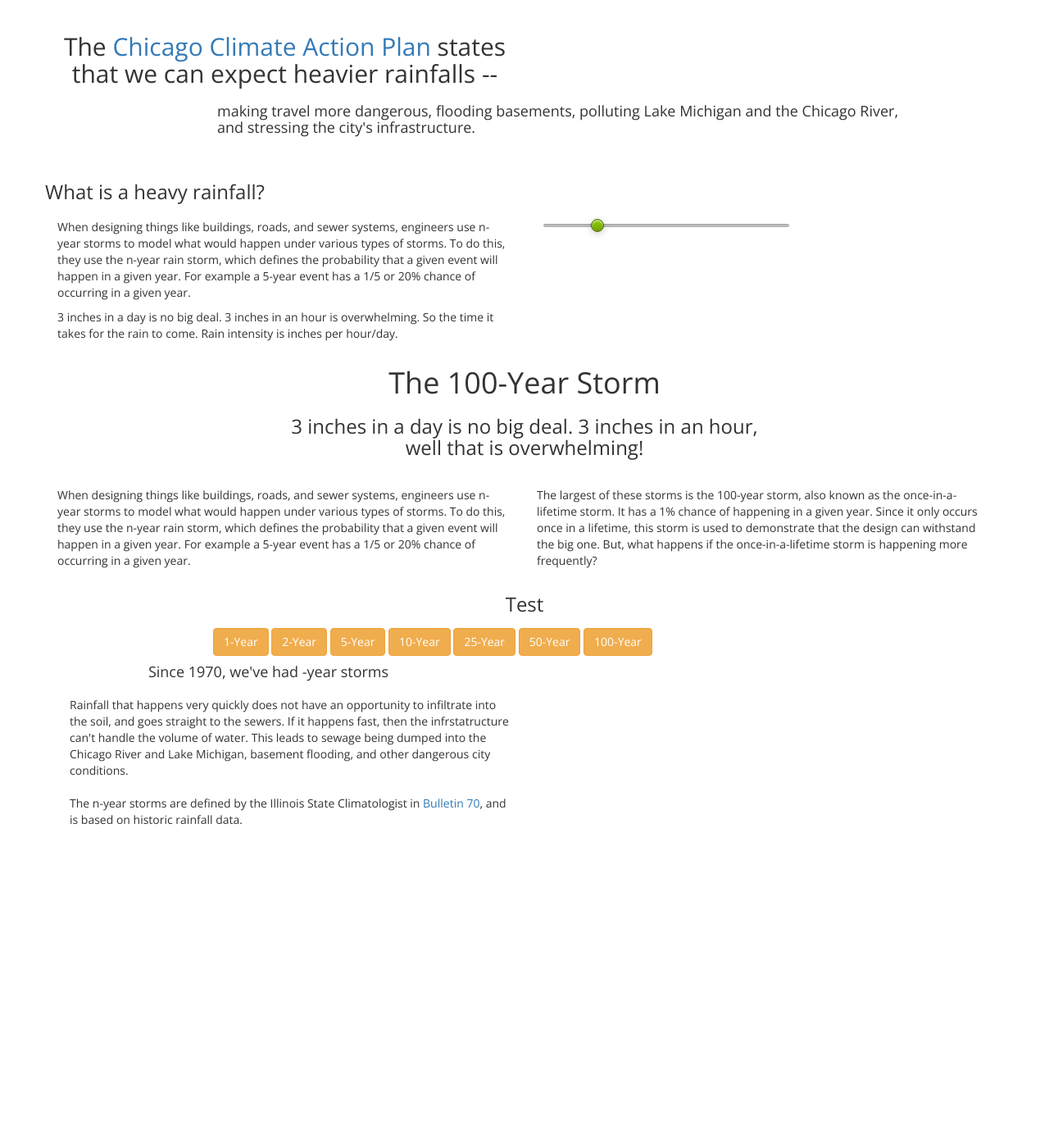
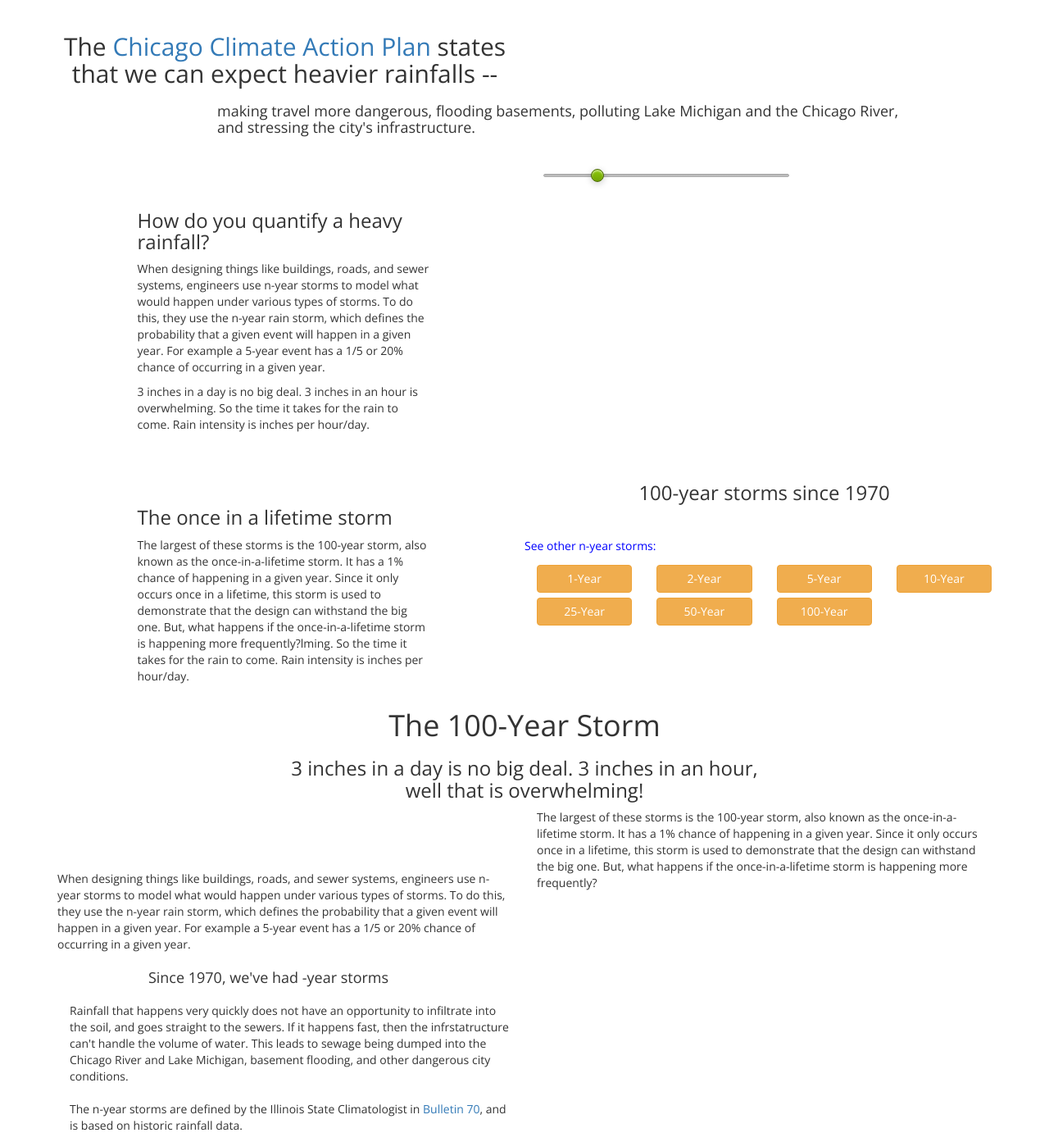
Before and after one commit to NORCatUofC/rainapp, a Django app: page /nyear in a window 1280 px wide. Shown: the part 50-1443 px from the top of the page at 82% size. Before the commit the page ends 1056 px from the top, so only its background shows below. Run offline with Django 3.2, Linux system fonts and the light colour scheme; data that the repository does not hold is empty; some libraries are stand-ins or nearby versions.

Commit message:
Modified nyear table to look better

```diff
--- a/events/static/js/nyearTable.js
+++ b/events/static/js/nyearTable.js
@@ -4,15 +4,36 @@
     drawNYearTable(100);
 }
 
-function drawNYearTable(n) {
+function drawNYearTable(n, drawFull) {
     $("#nyearTable").empty();
+    $("#placeForPaginationBtn").empty();
     var events = nyearTable[n];
-    var tableStr = ""
-    for (var i = 0; i < events.length; i++) {
+    var tableStr = "";
+    var numToShow = events.length;
+    const MAX_TO_SHOW = 7;
+    $("#nYearStormSelected").text(n);
+    if (events.length > MAX_TO_SHOW) {
+        if (drawFull) {
+            var r = $('<button type="button" style="text-align:center" class="btn btn-primary" onclick="drawTableAndMoveUp(' + n + ', false)">See Less</button>');
+            $("#placeForPaginationBtn").append(r);
+        }
+        else {
+            numToShow = MAX_TO_SHOW;
+            var r = $('<button type="button" style="text-align:center" class="btn btn-primary" onclick="drawNYearTable(' + n + ', true)">See More</button>');
+            $("#placeForPaginationBtn").append(r);
+        }
+    }
+    for (var i = 0; i < numToShow; i++) {
         var event = events[i];
         tableStr += "<tr><td>" + event.date_formatted + "</td>" +
-                "<td>" + event.inches + " inches in " + event.duration_formatted + "</td>" +
-                "<td><a href='" + event.event_url + "' class='btn btn-primary btn-xs'>See it</a></td></tr>"
+            "<td>" + event.inches + " inches in " + event.duration_formatted + "</td>" +
+            "<td><a href='" + event.event_url + "' class='btn btn-primary btn-xs'>See it</a></td></tr>"
     }
     $('#nyearTable').append(tableStr);
+
 }
+
+function drawTableAndMoveUp(n, drawFull) {
+    drawNYearTable(n, drawFull);
+    $("body, html").scrollTop($("#nYearStormSelected").offset().top);
+}
--- a/events/templates/nyear.html
+++ b/events/templates/nyear.html
@@ -20,12 +20,10 @@
             </div>
         </div>
     </div>
-    <div class="container" style="margin-top: 25px;">
+    <div class="container" style="margin-top: 30px;">
         <div class="row">
-            <h3>What is a heavy rainfall?</h3>
-        </div>
-        <div class="row" style="margin-top:10px;">
-            <div class="col-sm-6">
+            <div class="col-sm-6 col-md-4 col-md-offset-1" style="margin-top:30px;">
+                <h3>How do you quantify a heavy rainfall?</h3>
                 <p>
                     When designing things like buildings, roads, and sewer systems, engineers use n-year storms
                     to model what would happen under various types of storms. To do this, they use the
@@ -37,9 +35,40 @@
                     for the rain to come. Rain intensity is inches per hour/day.
                 </p>
             </div>
-            <div class="col-sm-6">
+            <div class="col-sm-6 col-md-6 col-md-offset-1">
                 <input type="text" data-slider="true" value="3.0" data-slider-range="0,14" data-slider-step="0.1">
                 <div id="nYearInteractive"></div>
+            </div>
+        </div>
+
+    </div>
+    <div class="container" style="margin-top: 30px;">
+        <div class="row">
+            <div class="col-sm-6 col-md-4 col-md-offset-1" style="margin-top:30px;">
+                <h3>The once in a lifetime storm</h3>
+                <p>
+                    The largest of these storms is the 100-year storm, also known as the once-in-a-lifetime
+                    storm. It has a 1% chance of happening in a given year. Since it only
+                    occurs once in a lifetime, this storm is used to demonstrate that the design can withstand
+                    the big one. But, what happens if the once-in-a-lifetime storm is happening more
+                    frequently?lming. So the time it takes
+                    for the rain to come. Rain intensity is inches per hour/day.
+                </p>
+            </div>
+            <div class="col-sm-6 col-md-6 col-md-offset-1">
+                <h3 style="text-align:center"><span id="nYearStormSelected">100</span>-year storms since 1970</h3>
+                <table class="table table-condensed" id="nyearTable"></table>
+                <div id="placeForPaginationBtn"></div>
+                <div class="row" style="margin-top:18px;">
+                    <h5 style="color:blue;">See other n-year storms:</h5>
+                    {% for storm_interval in storm_intervals %}
+                        <div class="col-xs-4 col-sm-3" style="margin-top:6px;">
+                        <button type="button" class="btn btn-warning"
+                                onclick="drawNYearTable({{ storm_interval }}, false)" style="width:100%">{{ storm_interval }}-Year
+                        </button>
+                        </div>
+                    {% endfor %}
+                </div>
             </div>
         </div>
 
@@ -50,8 +79,8 @@
         <h1 style="text-align: center;">The 100-Year Storm</h1>
         <h3 style="text-align: center">3 inches in a day is no big deal. 3 inches in an hour,<br> well that is
             overwhelming!</h3>
-        <div class="row" style="margin-top:35px;">
-            <div class="col-sm-6">
+        <div class="row">
+            <div class="col-sm-6" style="margin-top:75px;">
                 <p>
                     When designing things like buildings, roads, and sewer systems, engineers use n-year storms
                     to model what would happen under various types of storms. To do this, they use the
@@ -72,15 +101,7 @@
     </div>
     <div class="container">
         <div class="col-sm-8 col-sm-offset-2">
-            <h3 style="text-align:center">Test</h3>
-            <table class="table table-condensed" id="nyearTable"></table>
-            <div class="row">
-                {% for storm_interval in storm_intervals %}
-                    <button type="button" class="btn btn-warning"
-                            onclick="drawNYearTable({{ storm_interval }})">{{ storm_interval }}-Year
-                    </button>
-                {% endfor %}
-            </div>
+
         </div>
 
     </div>
```
